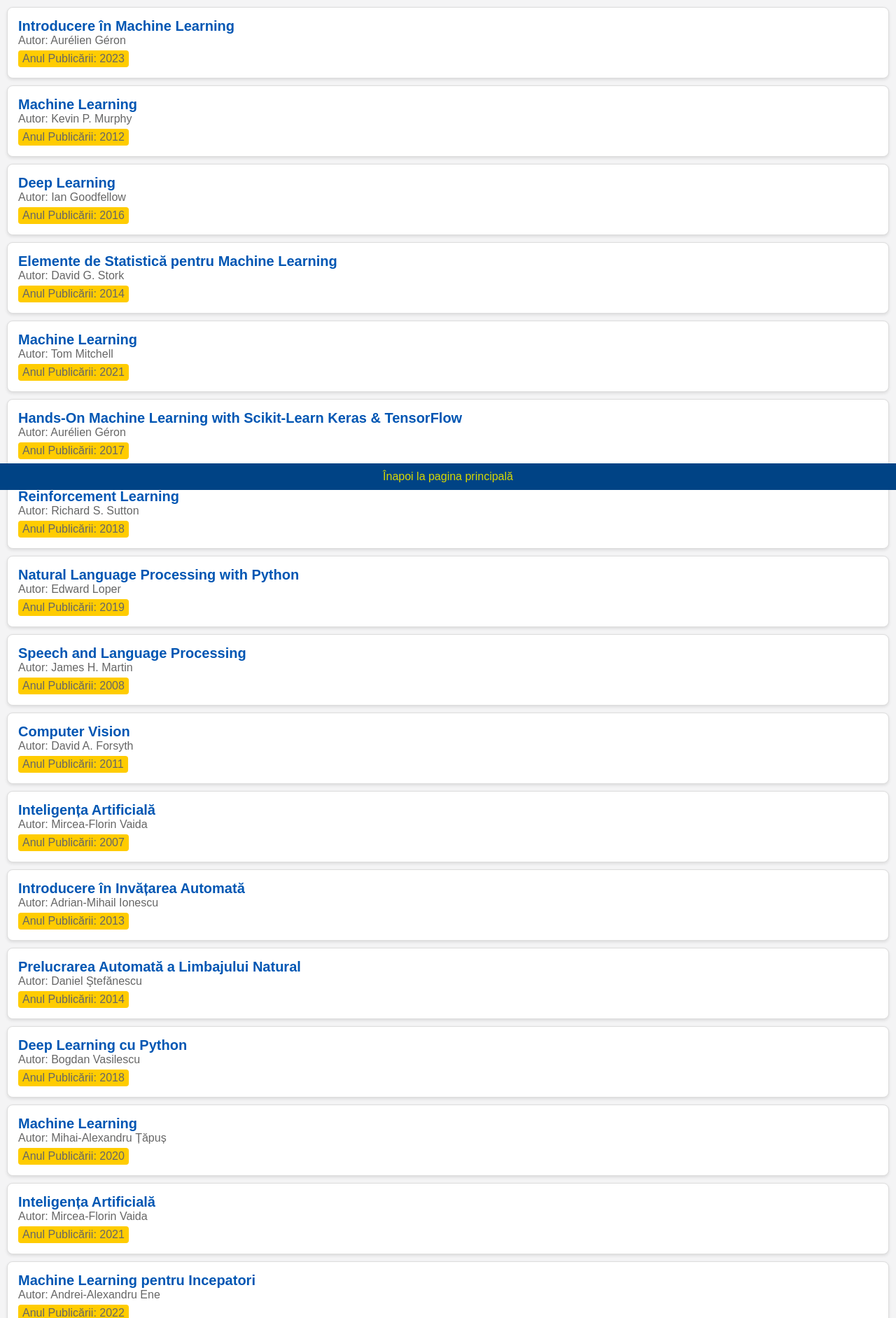
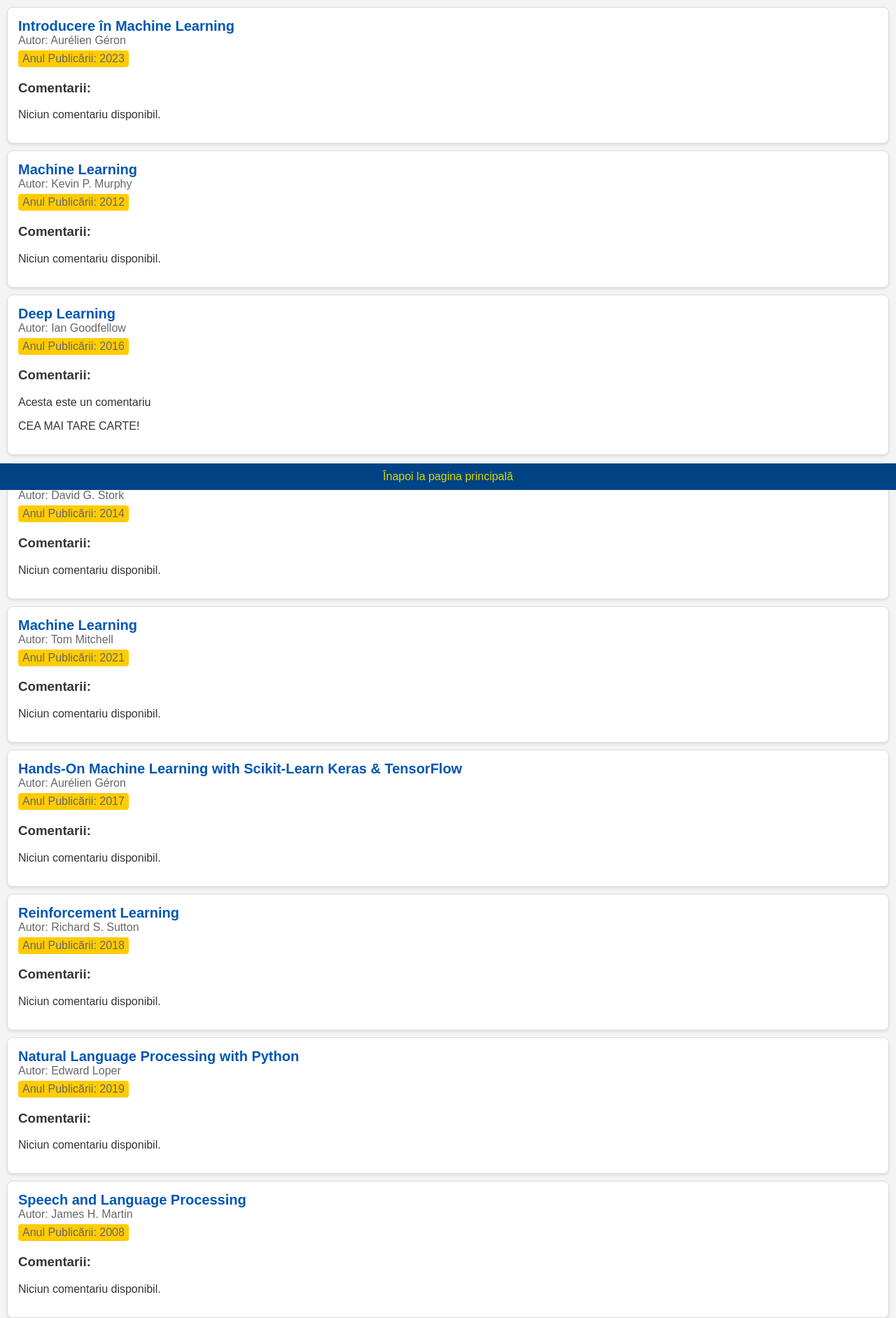
Before and after one commit to CasianGalben/Dizertatie, a Flask app: page /search in a window 1280 px wide. Shown: the part 100-1983 px from the top of the page at 70% size. Run offline with Flask 3, Linux system fonts and the light colour scheme; data comes from the database, SQL or seed files in the repository; both versions use the stored data as it was after the commit.

Commit message:
COMM
COMM

```diff
--- a/app/routes.py
+++ b/app/routes.py
@@ -1,7 +1,8 @@
 from flask import Blueprint, request, jsonify, render_template, flash, redirect, url_for, session
 from werkzeug.utils import secure_filename
 import os
-from .models import db, Carte, User
+from .models import db, Carte, User, Comentariu
+from sqlalchemy.orm import joinedload
 
 main = Blueprint('main', __name__)
 
@@ -21,19 +22,17 @@ def show_carti():
 
 @main.route('/login')
 def login():
-    # Asigură-te că formularul din login.html trimite datele aici
     return render_template('login.html')
 
 @main.route('/proceseaza_login', methods=['POST'])
 def proceseaza_login():
     username = request.form.get('username')
     user = User.query.filter_by(username=username).first()
-
     if user:
         session['user_id'] = user.id
         session['username'] = user.username
         flash('Ai fost conectat cu succes!', 'success')
-        return redirect(url_for('main.profile'))  # Redirecționează la profil după autentificare
+        return redirect(url_for('main.profile'))
     else:
         flash('Utilizator inexistent.', 'danger')
         return redirect(url_for('main.login'))
@@ -42,21 +41,15 @@ def proceseaza_login():
 def profile():
     if 'user_id' not in session:
         return redirect(url_for('main.login'))
-
     user = User.query.get(session['user_id'])
-    return render_template('profile.html', user=user)  # Asigură-te că acest template afișează datele utilizatorului
+    return render_template('profile.html', user=user)
 
 @main.route('/update_profile', methods=['GET', 'POST'])
 def update_profile():
-    user = None
-    if 'user_id' in session:
-        user = User.query.get(session['user_id'])
-
+    if 'user_id' not in session:
+        return redirect(url_for('main.login'))
+    user = User.query.get(session['user_id'])
     if request.method == 'POST':
-        if user is None:
-            user = User()  # Creează un nou utilizator dacă nu este niciunul în sesiune
-            db.session.add(user)
-
         user.first_name = request.form['first_name']
         user.last_name = request.form['last_name']
         user.faculty = request.form['faculty']
@@ -73,7 +66,8 @@ def update_profile():
         db.session.commit()
         flash('Profilul a fost actualizat cu succes.', 'success')
 
-    return render_template('profile_update.html', user=user if user else {})
+    return render_template('profile_update.html', user=user)
+
 @main.route('/BunVenit')
 def bun_venit():
     if 'user_id' in session:
@@ -81,20 +75,41 @@ def bun_venit():
     else:
         return redirect(url_for('main.login'))
 
-from sqlalchemy import or_
-
 @main.route('/search')
 def search():
     query = request.args.get('query', '')
     search_pattern = f"%{query}%"
-
-
-    matching_books = Carte.query.filter(
-        or_(
+    matching_books = Carte.query.options(joinedload(Carte.comentarii)).filter(
+        db.or_(
             Carte.titlu.like(search_pattern),
             Carte.autor.like(search_pattern),
-            Carte.an.like(search_pattern)
+            db.cast(Carte.an, db.String).like(search_pattern)
         )
     ).all()
+    return render_template('search_results.html', books=matching_books, query=query)
 
-    return render_template('search_results.html', books=matching_books, query=query)
+@main.route('/carte/<int:id_carte>', methods=['GET', 'POST'])
+def detalii_carte(id_carte):
+    carte = Carte.query.get_or_404(id_carte)
+    comentarii = Comentariu.query.filter_by(id_carte=id_carte).all()
+    if request.method == 'POST':
+        action = request.form.get('action', 'Adauga')
+
+        if action == 'Adauga':
+            continut_comentariu = request.form['continut']
+            comentariu_nou = Comentariu(
+                continut=continut_comentariu,
+                id_carte=id_carte,
+                id_utilizator=None
+            )
+            db.session.add(comentariu_nou)
+            db.session.commit()
+        elif action.startswith('Sterge:'):
+            comentariu_id = int(action.split(':')[1])
+            comentariu = Comentariu.query.get_or_404(comentariu_id)
+            db.session.delete(comentariu)
+            db.session.commit()
+
+        return redirect(url_for('main.detalii_carte', id_carte=id_carte))
+
+    return render_template('detalii_carte.html', carte=carte, comentarii=comentarii)
--- a/app/templates/search_results.html
+++ b/app/templates/search_results.html
@@ -70,6 +70,14 @@
             <div class="book-title">{{ book.titlu }}</div>
             <div class="book-author">Autor: {{ book.autor }}</div>
             <div class="book-year">Anul Publicării: {{ book.an }}</div>
+            <div>
+                <h3>Comentarii:</h3>
+                {% for comentariu in book.comentarii %}
+                <p>{{ comentariu.continut }}</p>
+                {% else %}
+                <p>Niciun comentariu disponibil.</p>
+                {% endfor %}
+            </div>
         </div>
         {% else %}
         <div class="book-item">
```
Also changed, not shown: app/models.py (+11 -3 lines), app/templates/carti.html (+7 -5 lines), data/carti.db.
